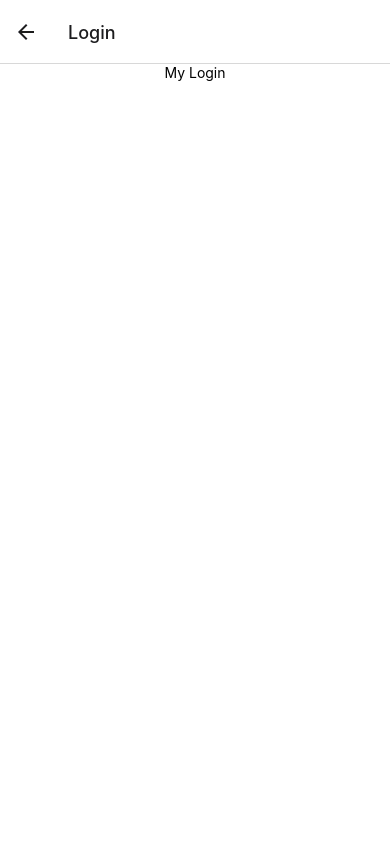
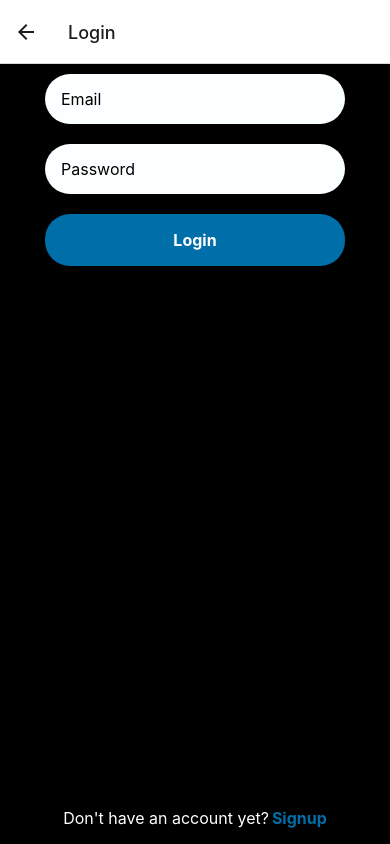
Before and after one commit to ivanparola/Platy, a React Native app: screen /Login in a window 390 px wide. Built offline with nearby package versions, Linux system fonts and the light colour scheme.

Commit message:
Agregado de base de datos y register

```diff
--- a/App.js
+++ b/App.js
@@ -8,6 +8,7 @@ import { createStackNavigator } from '@react-navigation/stack';
 import HomeApp from './src/pages/home/Home';
 import LoginApp from './src/pages/login/Login';
 import SignupApp from './src/pages/signup/Singup';
+import InitApp from './src/pages/init/Init';
 
 function Home({ navigation }) {
   return (
@@ -36,6 +37,15 @@ function Signup({ navigation }) {
   );
 }
 
+function Init({ navigation }) {
+  return (
+    <View style={styles.container}>
+      <StatusBar backgroundColor='#006ea8' barStyle="light-content" />
+      <InitApp root={navigation} />
+    </View>
+  );
+}
+
 const Stack = createStackNavigator();
 
 function MyStack() {
@@ -44,6 +54,8 @@ function MyStack() {
       <Stack.Screen name="Home" component={Home} />
       <Stack.Screen name="Login" component={Login} />
       <Stack.Screen name="Signup" component={Signup} />
+
+      <Stack.Screen name="Init" component={Init} />
     </Stack.Navigator>
   );
 }
@@ -58,9 +70,26 @@ export default function App() {
 
 const styles = StyleSheet.create({
   container: {
-    flex: 1,
-    backgroundColor: '#fff',
+    flexGrow: 1,
+    backgroundColor: 'black',
     alignItems: 'center',
     justifyContent: 'center',
   },
+  signUpTextLogin: {
+    flexGrow: 1,
+    alignItems: 'flex-end',
+    justifyContent: 'center',
+    paddingVertical: 16,
+    flexDirection: 'row',
+  },
+  signUpText: {
+    color: 'white',
+    fontSize: 16,
+  },
+  signUpButton: {
+    color: '#006ea8',
+    fontSize: 16,
+    fontWeight: 'bold',
+    marginLeft: 3,
+  }
 });
--- a/database/firebase.js
+++ b/database/firebase.js
@@ -1,10 +1,7 @@
-// Import the functions you need from the SDKs you need
-import { initializeApp } from "firebase/app";
-// TODO: Add SDKs for Firebase products that you want to use
-// https://firebase.google.com/docs/web/setup#available-libraries
+import firebase from 'firebase';
+import 'firebase/firestore';
 
-// Your web app's Firebase configuration
-const firebaseConfig = {
+var firebaseConfig = {
     apiKey: "AIzaSyDM5owvoUEJH5gkAVOVT0bI3XpzlSzQQus",
     authDomain: "platy-dcdc8.firebaseapp.com",
     databaseURL: "https://platy-dcdc8-default-rtdb.firebaseio.com",
@@ -15,4 +12,12 @@ const firebaseConfig = {
 };
 
 // Initialize Firebase
-const app = initializeApp(firebaseConfig);
+firebase.initializeApp(firebaseConfig);
+// firebase.analytics();
+
+const db = firebase.firestore();
+
+export default {
+    firebase,
+    db,
+}
--- a/package.json
+++ b/package.json
@@ -12,7 +12,7 @@
     "@react-navigation/stack": "^6.0.9",
     "expo": "~42.0.1",
     "expo-status-bar": "~1.0.4",
-    "firebase": "8.2.3",
+    "firebase": "^8.2.3",
     "react": "16.13.1",
     "react-dom": "16.13.1",
     "react-native": "https://github.com/expo/react-native/archive/sdk-42.0.0.tar.gz",
--- /dev/null
+++ b/src/pages/init/Init.js
@@ -0,0 +1,22 @@
+import { StatusBar } from 'expo-status-bar';
+import React from 'react';
+import { StyleSheet, Text, View, TouchableOpacity, ScrollView } from 'react-native';
+
+export default function Init(props) {
+    return (
+        <ScrollView>
+            <View style={styles.blockHome}>
+                <Text>My Init</Text>
+            </View >
+        </ScrollView>
+    );
+}
+
+const styles = StyleSheet.create({
+    container: {
+        flex: 1,
+        backgroundColor: '#fff',
+        alignItems: 'center',
+        justifyContent: 'center',
+    }
+});
--- a/src/pages/login/Login.js
+++ b/src/pages/login/Login.js
@@ -3,19 +3,67 @@ import { StyleSheet, View, Text, TextInput, TouchableOpacity, ScrollView } from
 
 export default function Login(props) {
     return (
-        <ScrollView>
-            <View style={styles.container}>
-                <Text>My Login</Text>
-            </View >
-        </ScrollView>
+        <View style={styles.blockLogin}>
+            <TextInput style={styles.inputLogin} underlineColorAndroid='rgba(0,0,0,0)' placeholder='Email' placeholderTextColor='#000000' />
+            <TextInput style={styles.inputLogin} underlineColorAndroid='rgba(0,0,0,0)' placeholder='Password' secureTextEntry={true} placeholderTextColor='#000000' />
+            <TouchableOpacity style={styles.buttonLogin}>
+                <Text style={styles.buttonText}>Login</Text>
+            </TouchableOpacity>
+            <View style={styles.signUpTextLogin}>
+                <Text style={styles.signUpText}>Don't have an account yet?</Text>
+                <Text style={styles.signUpButton} onPress={() => props.root.navigate('Signup')}>Signup</Text>
+            </View>
+        </View >
     );
 }
 
 const styles = StyleSheet.create({
-    container: {
+    blockLogin: {
         flex: 1,
-        backgroundColor: '#fff',
         alignItems: 'center',
+    },
+    textLogo: {
+        color: 'black',
+    },
+    inputLogin: {
+        width: 300,
+        height: 50,
+        backgroundColor: '#fcffff',
+        borderRadius: 25,
+        paddingHorizontal: 16,
+        fontSize: 16,
+        color: '#000000',
+        marginVertical: 10,
+    },
+    buttonLogin: {
+        width: 300,
+        backgroundColor: '#006ea8',
+        borderRadius: 25,
+        marginVertical: 10,
+        paddingVertical: 16,
+    },
+    buttonText: {
+        fontSize: 16,
+        fontWeight: 'bold',
+        color: '#ffffff',
+        textAlign: 'center',
+    },
+    signUpTextLogin: {
+        flexGrow: 1,
+        alignItems: 'flex-end',
         justifyContent: 'center',
+        paddingVertical: 16,
+        flexDirection: 'row',
     },
+    signUpText: {
+        color: 'white',
+        fontSize: 16,
+    },
+    signUpButton: {
+        color: '#006ea8',
+        fontSize: 16,
+        fontWeight: 'bold',
+        marginLeft: 3,
+    }
+
 });
--- a/src/pages/signup/Singup.js
+++ b/src/pages/signup/Singup.js
@@ -1,22 +1,138 @@
 import React, { useState } from 'react';
 import { StyleSheet, View, Text, TextInput, TouchableOpacity, ScrollView, ActivityIndicator } from 'react-native';
 
+import firebase from '../../../database/firebase';
+
 export default function Signup(props) {
+
+    const [state, setState] = useState({
+        firstName: '',
+        lastName: '',
+        email: '',
+        password: '',
+        passwordConfirm: '',
+        loader: false
+    })
+
+    const handleChangeText = (name, value) => {
+        setState({ ...state, [name]: value })
+    }
+
+
+    const createNewUser = async () => {
+        if (state.firstName == "" || state.lastName == "" || state.email == "" || state.password == "") {
+
+            alert('There is a blank field');
+
+        } else {
+
+            handleChangeText("loader", true);
+
+            try {
+
+                await firebase.db.collection('users').add({
+                    firstName: state.firstName,
+                    lastName: state.lastName,
+                    email: state.email,
+                    password: state.password
+                });
+
+                setTimeout(() => {
+                    handleChangeText("loader", false);
+                }, 1000)
+
+                props.root.navigate('Init');
+
+            } catch (error) {
+                console.log(error);
+                alert(error)
+            }
+
+        }
+    }
 
     return (
         <ScrollView>
-            <View style={styles.container}>
-                <Text>My Singup</Text>
+            <View style={styles.blockLogin}>
+                <ActivityIndicator size="large" color="#006ea8" animating={state.loader} />
+
+                <View>
+                    <TextInput placeholder='First Name' onChangeText={(value => handleChangeText('firstName', value))} style={styles.inputLogin} underlineColorAndroid='rgba(0,0,0,0)' placeholderTextColor='#000000' />
+                    <TextInput placeholder='Last Name' onChangeText={(value => handleChangeText('lastName', value))} style={styles.inputLogin} underlineColorAndroid='rgba(0,0,0,0)' placeholderTextColor='#000000' />
+                    <TextInput placeholder='Email' onChangeText={(value => handleChangeText('email', value))} style={styles.inputLogin} underlineColorAndroid='rgba(0,0,0,0)' placeholderTextColor='#000000' />
+                    <TextInput placeholder='Password' onChangeText={(value => handleChangeText('password', value))} style={styles.inputLogin} underlineColorAndroid='rgba(0,0,0,0)' secureTextEntry={true} placeholderTextColor='#000000' />
+                    <TextInput placeholder='Confirm Password' onChangeText={(value => handleChangeText('passwordConfirm', value))} style={styles.inputLogin} underlineColorAndroid='rgba(0,0,0,0)' secureTextEntry={true} placeholderTextColor='#000000' />
+
+                    <TouchableOpacity style={styles.buttonLogin}>
+                        <Text style={styles.buttonText} onPress={() => createNewUser()}>Signup</Text>
+                    </TouchableOpacity>
+
+                    <View style={styles.signUpTextLogin}>
+                        <Text style={styles.signUpText}>Already have an account?</Text>
+                        <Text style={styles.signUpButton} onPress={() => props.root.navigate('Login')}>Sign in</Text>
+                    </View>
+                </View>
+
+
             </View >
         </ScrollView>
     );
 }
 
 const styles = StyleSheet.create({
-    container: {
+    blockLogin: {
         flex: 1,
-        backgroundColor: '#fff',
         alignItems: 'center',
+    },
+    textLogo: {
+        color: 'black',
+    },
+    inputLogin: {
+        width: 300,
+        height: 50,
+        backgroundColor: '#fcffff',
+        borderRadius: 25,
+        paddingHorizontal: 16,
+        fontSize: 16,
+        color: '#000000',
+        marginVertical: 10,
+    },
+    buttonLogin: {
+        width: 300,
+        backgroundColor: '#006ea8',
+        borderRadius: 25,
+        marginVertical: 10,
+        paddingVertical: 16,
+    },
+    buttonText: {
+        fontSize: 16,
+        fontWeight: 'bold',
+        color: '#ffffff',
+        textAlign: 'center',
+    },
+    signUpTextLogin: {
+        flexGrow: 1,
+        alignItems: 'flex-end',
         justifyContent: 'center',
+        paddingVertical: 16,
+        flexDirection: 'row',
     },
+    signUpText: {
+        color: 'white',
+        fontSize: 16,
+    },
+    signUpButton: {
+        color: '#006ea8',
+        fontSize: 16,
+        fontWeight: 'bold',
+        marginLeft: 10,
+    },
+    text: {
+        color: 'white',
+        fontSize: 20,
+    },
+    text2: {
+        color: 'white',
+    },
+
 });
```
Also changed, not shown: 2 other files (tests, documents, lock files or other folders).
